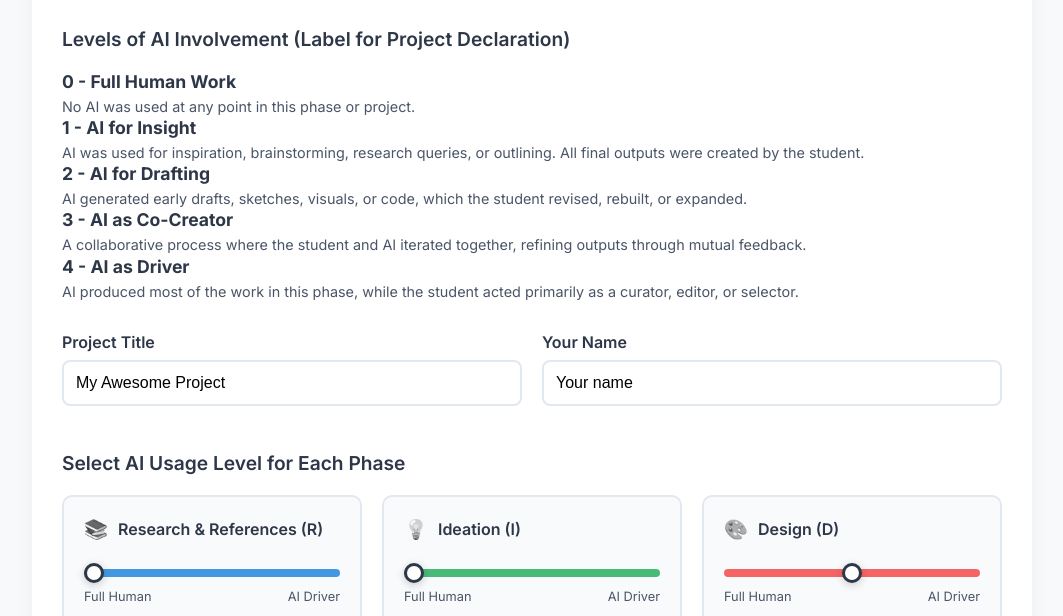
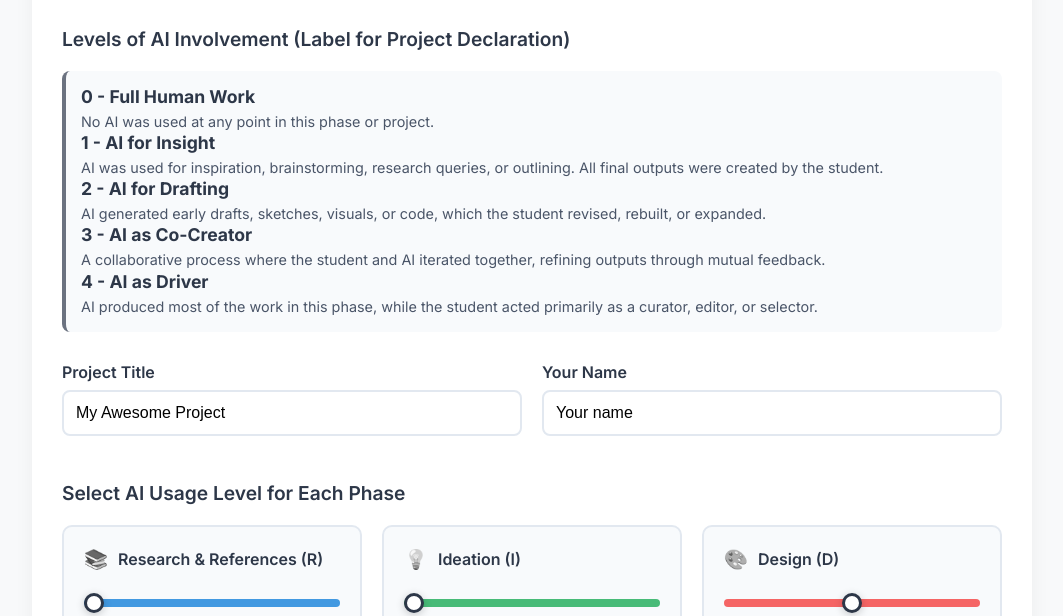
Before and after one commit to santifu/ccl, a plain HTML site: page index.html in a window 1280 px wide. Shown: the part 152-768 px from the top of the page, without its empty margins (108-1171 px from the left). Drawn offline with Linux system fonts and the light colour scheme.

Commit message:
update divs

```diff
--- a/index.html
+++ b/index.html
@@ -21,6 +21,7 @@
                     <span>Levels of AI Involvement (Label for Project Declaration)</span>
                 </div>
 
+            <div class="level-item level-4">
                 <div class="level-content">
                         <h3>0 - Full Human Work</h3>
                         <p>No AI was used at any point in this phase or project.</p>
@@ -38,6 +39,8 @@
                         <p>AI produced most of the work in this phase, while the student acted primarily as a curator, editor, or selector.</p>
                 </div>
             </div>
+
+        </div>
 
             <!-- Form Section -->
             <div class="form-section">
```
